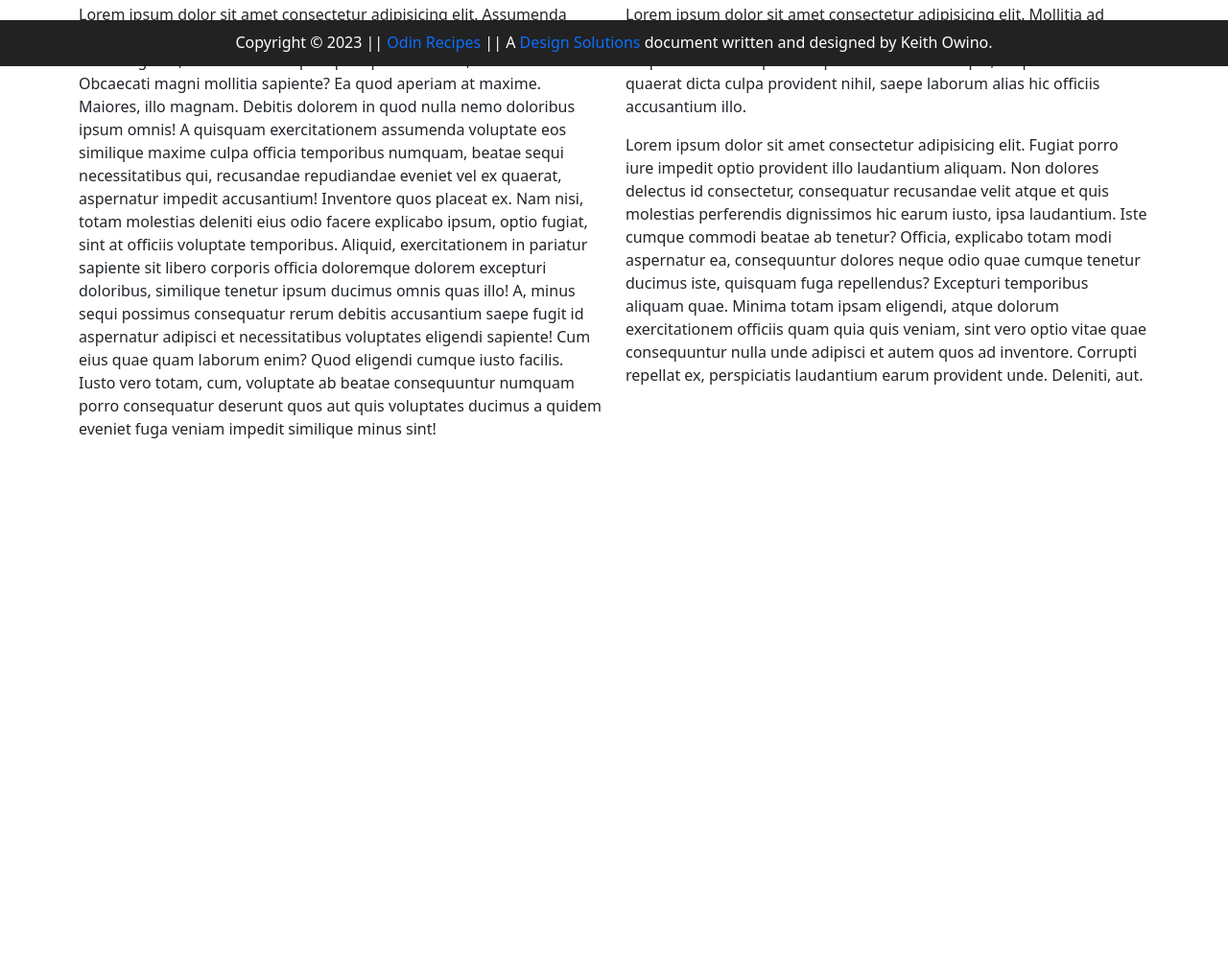
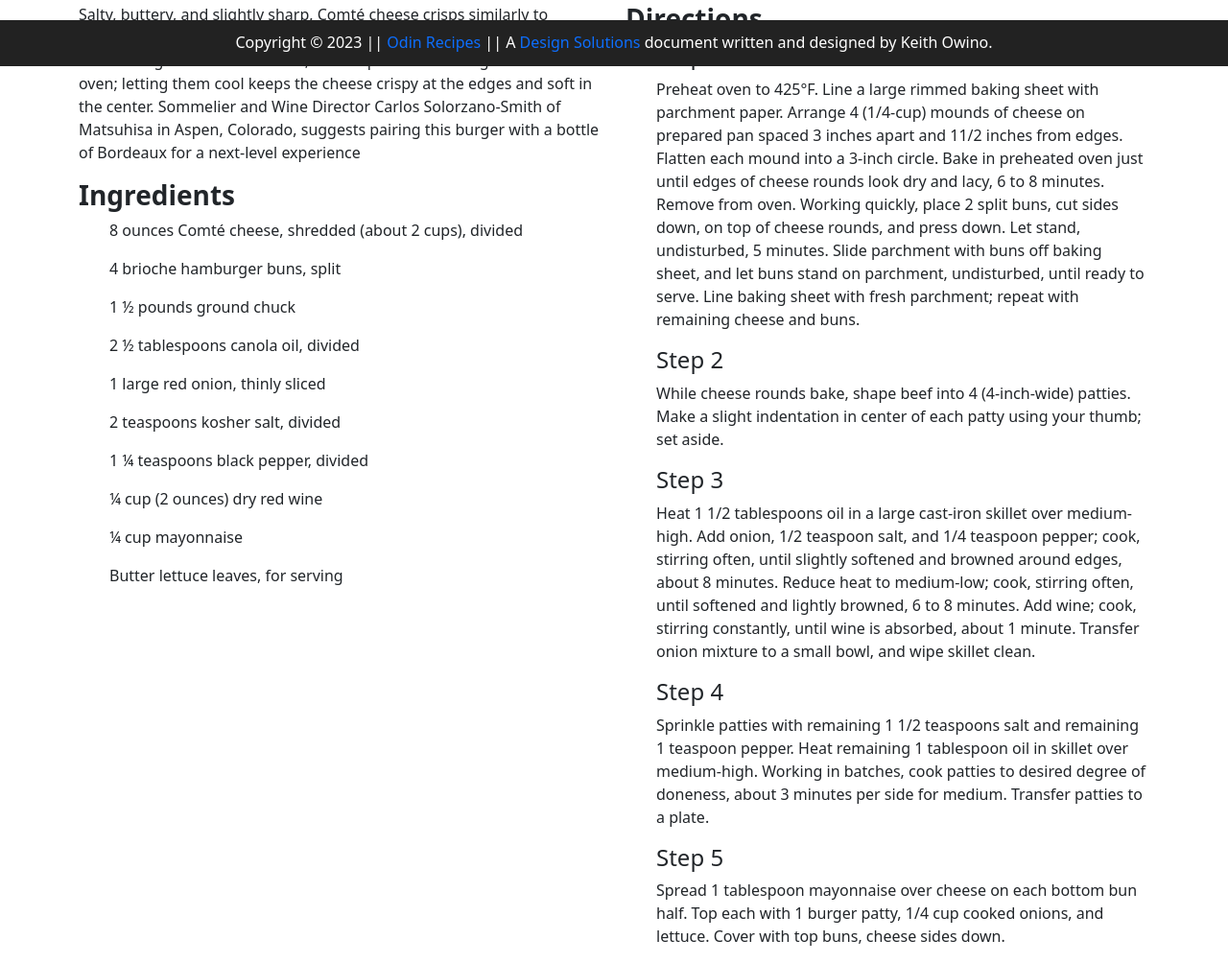
Before and after one commit to keithowino/the-odin-project-course, a plain HTML site: page projects/odin-recipes/recipes/hamberger.html in a window 1280 px wide. Shown: the part 731-1735 px from the top of the page at 96% size. Before the commit the page ends 1206 px from the top, so only its background shows below. Drawn offline with Linux system fonts and the light colour scheme.

Commit message:
Modify files by adding more styles and content

```diff
--- a/projects/odin-recipes/recipes/hamberger.html
+++ b/projects/odin-recipes/recipes/hamberger.html
@@ -47,18 +47,99 @@
                 <div class="col-sm-12 col-md-6">
                     <div class="recipe-detail">
                         <p>
-                            Lorem ipsum dolor sit amet consectetur adipisicing elit. Assumenda asperiores quas aspernatur excepturi! Corporis ea aut distinctio, hic sint dolor eligendi, consectetur itaque optio ipsam ratione, odit vero! Obcaecati magni mollitia sapiente? Ea quod aperiam at maxime. Maiores, illo magnam. Debitis dolorem in quod nulla nemo doloribus ipsum omnis! A quisquam exercitationem assumenda voluptate eos similique maxime culpa officia temporibus numquam, beatae sequi necessitatibus qui, recusandae repudiandae eveniet vel ex quaerat, aspernatur impedit accusantium! Inventore quos placeat ex. Nam nisi, totam molestias deleniti eius odio facere explicabo ipsum, optio fugiat, sint at officiis voluptate temporibus. Aliquid, exercitationem in pariatur sapiente sit libero corporis officia doloremque dolorem excepturi doloribus, similique tenetur ipsum ducimus omnis quas illo! A, minus sequi possimus consequatur rerum debitis accusantium saepe fugit id aspernatur adipisci et necessitatibus voluptates eligendi sapiente! Cum eius quae quam laborum enim? Quod eligendi cumque iusto facilis. Iusto vero totam, cum, voluptate ab beatae consequuntur numquam porro consequatur deserunt quos aut quis voluptates ducimus a quidem eveniet fuga veniam impedit similique minus sint!
+                            Salty, buttery, and slightly sharp, Comté cheese crisps similarly to Parmesan, adding an irresistibly crunchy frico layer to these cheeseburgers. For best results, don't flip the buns straight out of the oven; letting them cool keeps the cheese crispy at the edges and soft in the center. Sommelier and Wine Director Carlos Solorzano-Smith of Matsuhisa in Aspen, Colorado, suggests pairing this burger with a bottle of Bordeaux for a next-level experience
                         </p>
+                        <h3>Ingredients</h3>
+                        <ul class="ingredients-list">
+                            <li class="ingredients-list-item">
+                                <p>
+                                    8 ounces Comté cheese, shredded (about 2 cups), divided
+                                </p>
+                            </li>
+                            <li class="ingredients-list-item">
+                                <p>
+                                    4 brioche hamburger buns, split
+                                </p>
+                            </li>
+                            <li class="ingredients-list-item">
+                                <p>
+                                    1 ½ pounds ground chuck
+                                </p>
+                            </li>
+                            <li class="ingredients-list-item">
+                                <p>
+                                    2 ½ tablespoons canola oil, divided
+                                </p>
+                            </li>
+                            <li class="ingredients-list-item">
+                                <p>
+                                    1 large red onion, thinly sliced
+                                </p>
+                            </li>
+                            <li class="ingredients-list-item">
+                                <p>
+                                    2 teaspoons kosher salt, divided
+                                </p>
+                            </li>
+                            <li class="ingredients-list-item">
+                                <p>
+                                    1 ¼ teaspoons black pepper, divided
+                                </p>
+                            </li>
+                            <li class="ingredients-list-item">
+                                <p>
+                                    ¼ cup (2 ounces) dry red wine
+                                </p>
+                            </li>
+                            <li class="ingredients-list-item">
+                                <p>
+                                    ¼ cup mayonnaise
+                                </p>
+                            </li>
+                            <li class="ingredients-list-item">
+                                <p>
+                                    Butter lettuce leaves, for serving
+                                </p>
+                            </li>
+                        </ul>
+
                     </div>
                 </div>
                 <div class="col-sm-12 col-md-6">
                     <div class="recipe-detail">
-                        <p>
-                            Lorem ipsum dolor sit amet consectetur adipisicing elit. Mollitia ad dignissimos enim quae dolores! Explicabo eveniet quisquam eaque neque? Doloribus quo cum porro velit doloremque, itaque autem dolore quaerat dicta culpa provident nihil, saepe laborum alias hic officiis accusantium illo.
-                        </p>
-                        <p>
-                            Lorem ipsum dolor sit amet consectetur adipisicing elit. Fugiat porro iure impedit optio provident illo laudantium aliquam. Non dolores delectus id consectetur, consequatur recusandae velit atque et quis molestias perferendis dignissimos hic earum iusto, ipsa laudantium. Iste cumque commodi beatae ab tenetur? Officia, explicabo totam modi aspernatur ea, consequuntur dolores neque odio quae cumque tenetur ducimus iste, quisquam fuga repellendus? Excepturi temporibus aliquam quae. Minima totam ipsam eligendi, atque dolorum exercitationem officiis quam quia quis veniam, sint vero optio vitae quae consequuntur nulla unde adipisci et autem quos ad inventore. Corrupti repellat ex, perspiciatis laudantium earum provident unde. Deleniti, aut.
-                        </p>
+                        <h3>Directions</h3>
+                        <ul>
+                            <li>
+                                <h4>Step 1</h4>
+                                <p>
+                                    Preheat oven to 425°F. Line a large rimmed baking sheet with parchment paper. Arrange 4 (1/4-cup) mounds of cheese on prepared pan spaced 3 inches apart and 11/2 inches from edges. Flatten each mound into a 3-inch circle. Bake in preheated oven just until edges of cheese rounds look dry and lacy, 6 to 8 minutes. Remove from oven. Working quickly, place 2 split buns, cut sides down, on top of cheese rounds, and press down. Let stand, undisturbed, 5 minutes. Slide parchment with buns off baking sheet, and let buns stand on parchment, undisturbed, until ready to serve. Line baking sheet with fresh parchment; repeat with remaining cheese and buns.
+                                </p>
+                            </li>
+                            <li>
+                                <h4>Step 2</h4>
+                                <p>
+                                    While cheese rounds bake, shape beef into 4 (4-inch-wide) patties. Make a slight indentation in center of each patty using your thumb; set aside.
+                                </p>
+                            </li>
+                            <li>
+                                <h4>Step 3</h4>
+                                <p>
+                                    Heat 1 1/2 tablespoons oil in a large cast-iron skillet over medium-high. Add onion, 1/2 teaspoon salt, and 1/4 teaspoon pepper; cook, stirring often, until slightly softened and browned around edges, about 8 minutes. Reduce heat to medium-low; cook, stirring often, until softened and lightly browned, 6 to 8 minutes. Add wine; cook, stirring constantly, until wine is absorbed, about 1 minute. Transfer onion mixture to a small bowl, and wipe skillet clean.
+                                </p>
+                            </li>
+                            <li>
+                                <h4>Step 4</h4>
+                                <p>
+                                    Sprinkle patties with remaining 1 1/2 teaspoons salt and remaining 1 teaspoon pepper. Heat remaining 1 tablespoon oil in skillet over medium-high. Working in batches, cook patties to desired degree of doneness, about 3 minutes per side for medium. Transfer patties to a plate.
+                                </p>
+                            </li>
+                            <li>
+                                <h4>Step 5</h4>
+                                <p>
+                                    Spread 1 tablespoon mayonnaise over cheese on each bottom bun half. Top each with 1 burger patty, 1/4 cup cooked onions, and lettuce. Cover with top buns, cheese sides down.
+                                </p>
+                            </li>
+                        </ul>
                     </div>
                 </div>
             </div>
--- a/projects/odin-recipes/styles/SASS/base/_base.sass
+++ b/projects/odin-recipes/styles/SASS/base/_base.sass
@@ -7,3 +7,9 @@
 
 body
     background-color: $brandWhite
+
+h3
+    font-weight: 700
+
+ul
+    list-style: none
--- a/projects/odin-recipes/styles/SASS/layouts/_layouts-dir.sass
+++ b/projects/odin-recipes/styles/SASS/layouts/_layouts-dir.sass
@@ -2,3 +2,4 @@
 @import "footer"
 @import "header"
 @import "rows"
+@import "lists"
```
Also changed, not shown: projects/odin-recipes/styles/CSS/main-sass-compiler.css, projects/odin-recipes/styles/SASS/layouts/_lists.sass (added), 1 other file.
